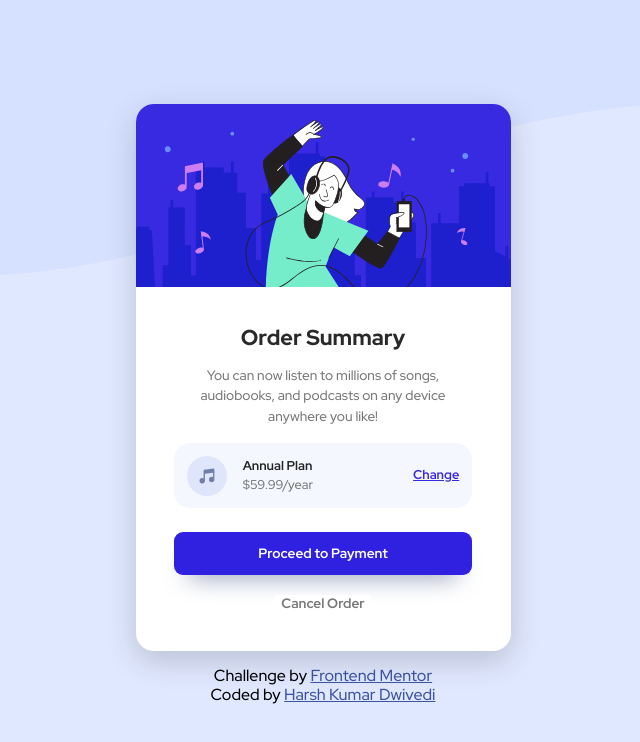
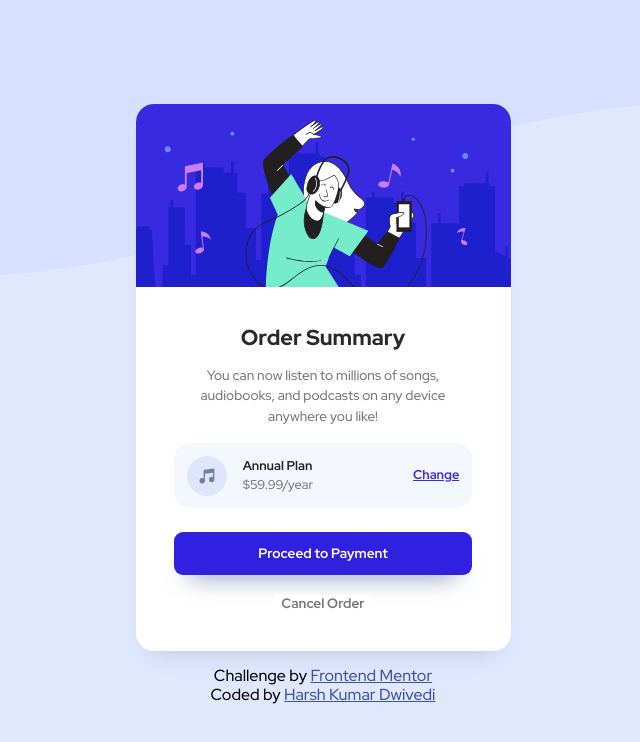
Before and after one commit to Harsh-Kumar-Dwivedi/Order-Summary-Component, a plain HTML site: page index.html in a window 1280 px wide. Shown: the whole page, without its empty margins (317-957 px from the left). Drawn offline with Linux system fonts and the light colour scheme.

Commit message:
Update styles.css
Updated box-shadow in the main element

```diff
--- a/styles.css
+++ b/styles.css
@@ -26,7 +26,7 @@ main {
     z-index: 1;
     margin: 0.5rem;
     margin-bottom: 1rem;
-    box-shadow: 0px 10px 30px rgba(40, 40, 40, 0.2);
+    box-shadow: 0px 15px 25px -15px rgba(40, 40, 40, 0.2);
 }
 
 .illustration-hero {
```
